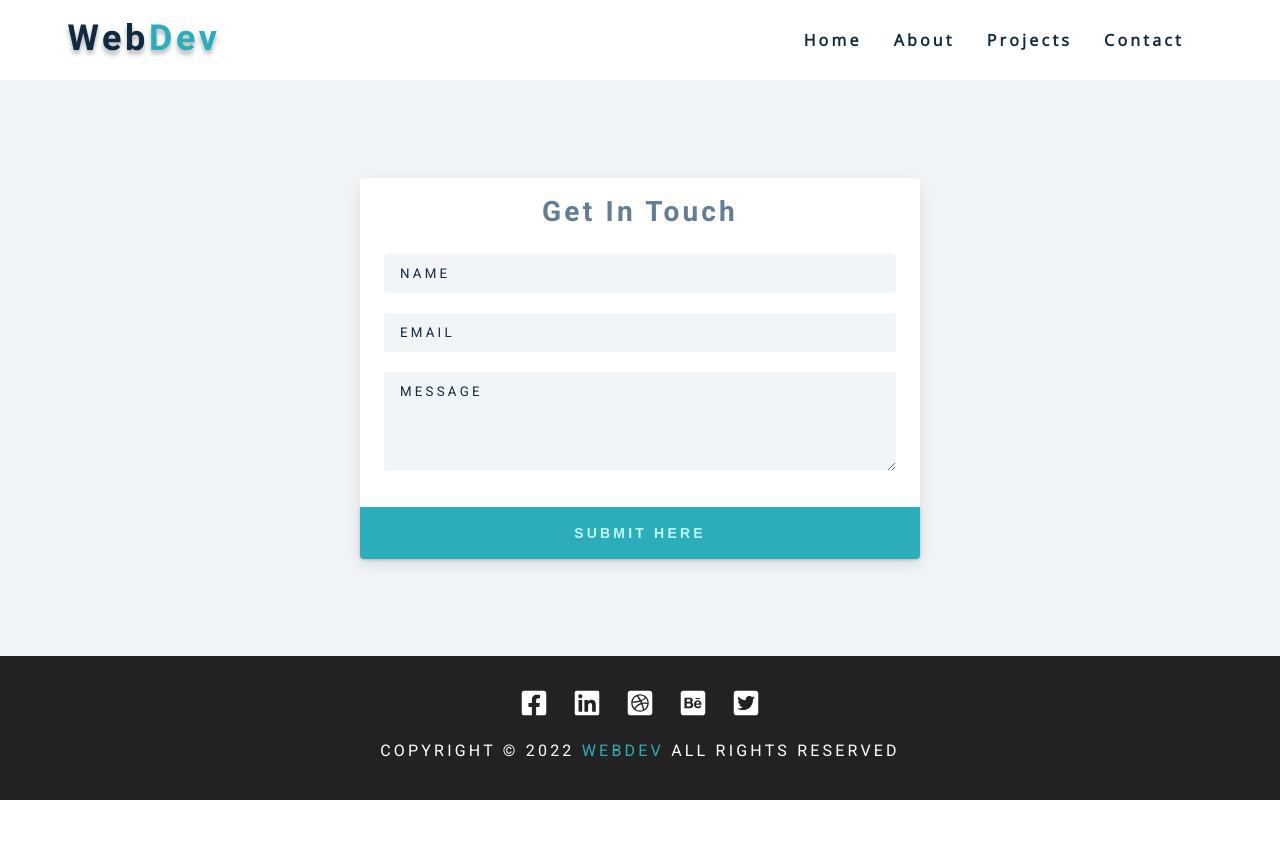
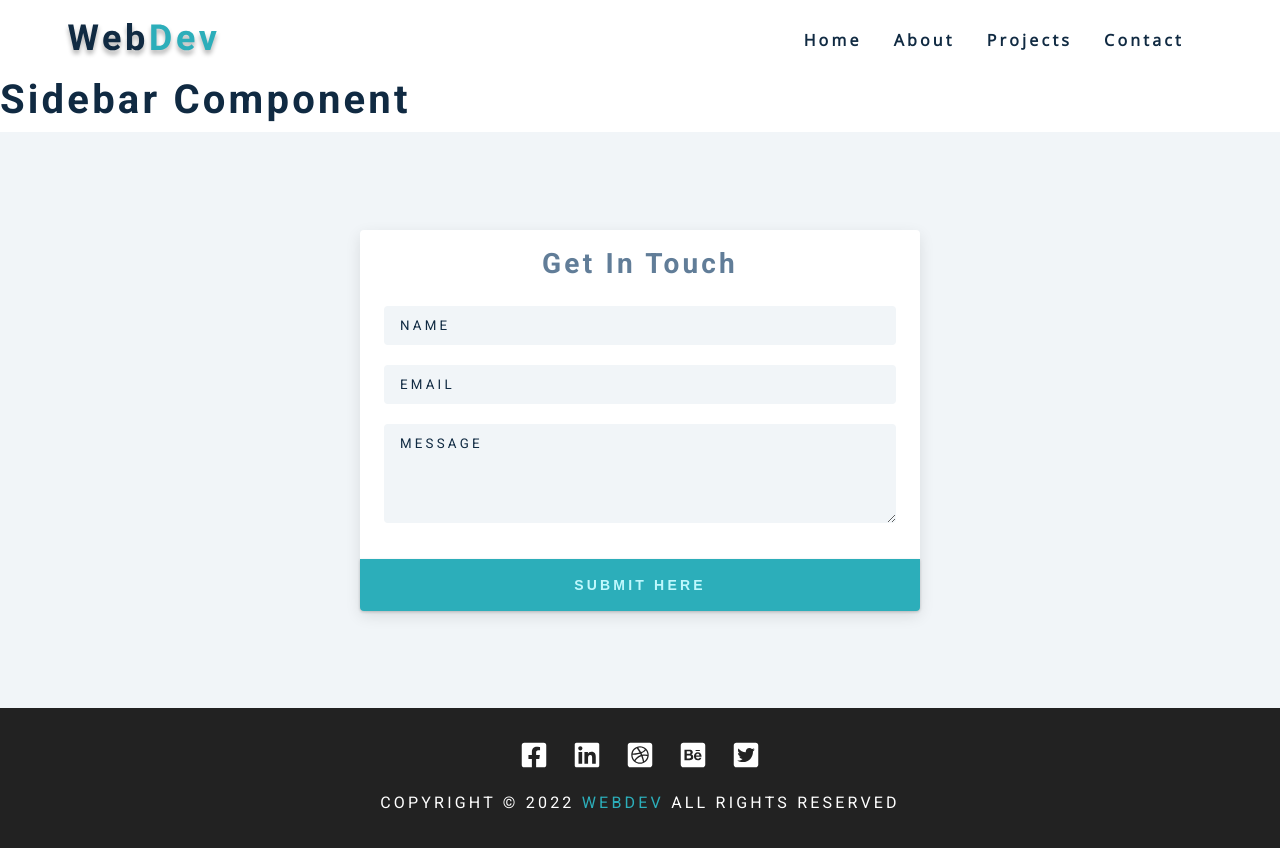
Before and after one commit to ClaytonDewey/gatsby-portfolio, a Gatsby site: page /contact in a window 1280 px wide. Before the commit the page ends 800 px from the top, so only its background shows below. Built offline with nearby package versions, Linux system fonts and the light colour scheme; Gatsby itself is replaced by a stand-in of ours.

Commit message:
Add Sidebar

```diff
--- a/src/components/Layout.js
+++ b/src/components/Layout.js
@@ -8,6 +8,7 @@ const Layout = ({ children }) => {
   return (
     <>
       <Navbar />
+      <Sidebar />
       {children}
       <Footer />
     </>
```
